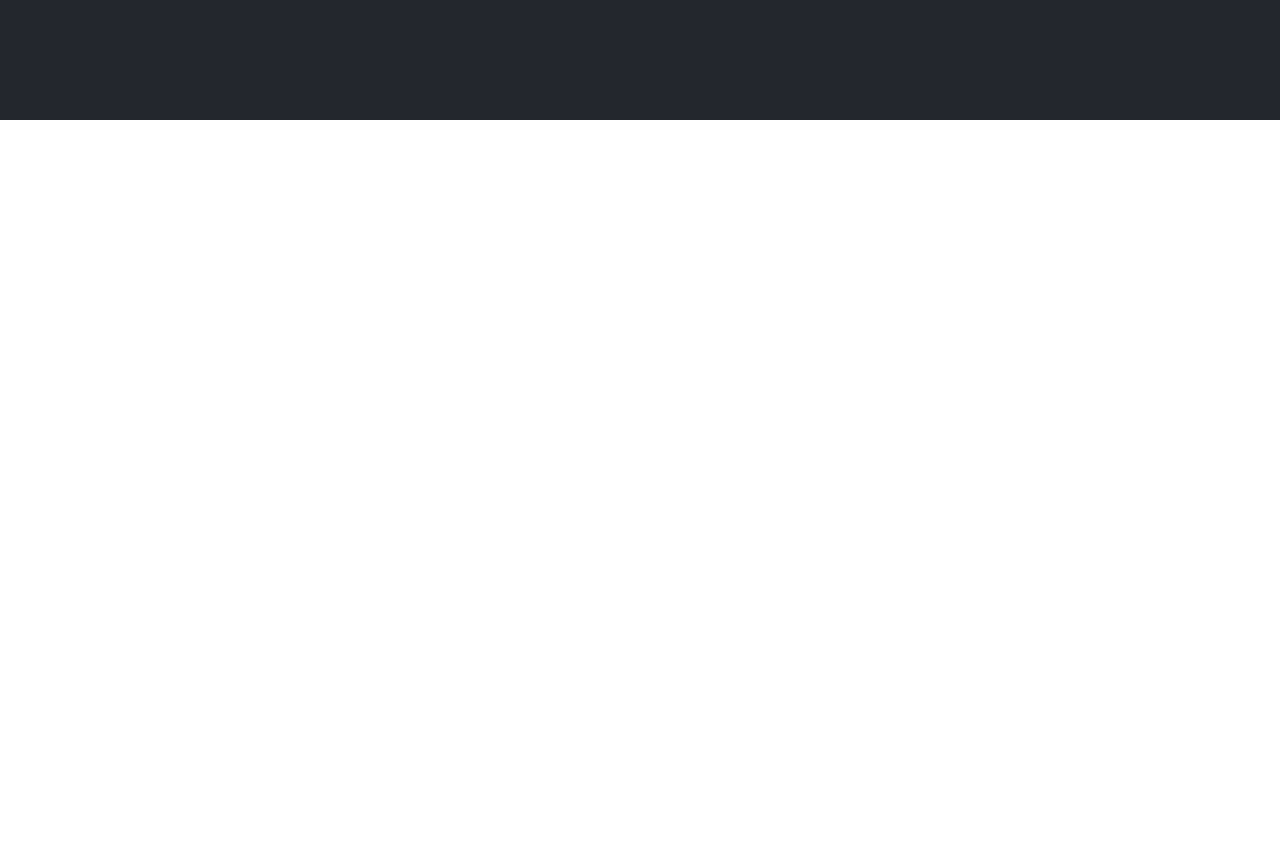
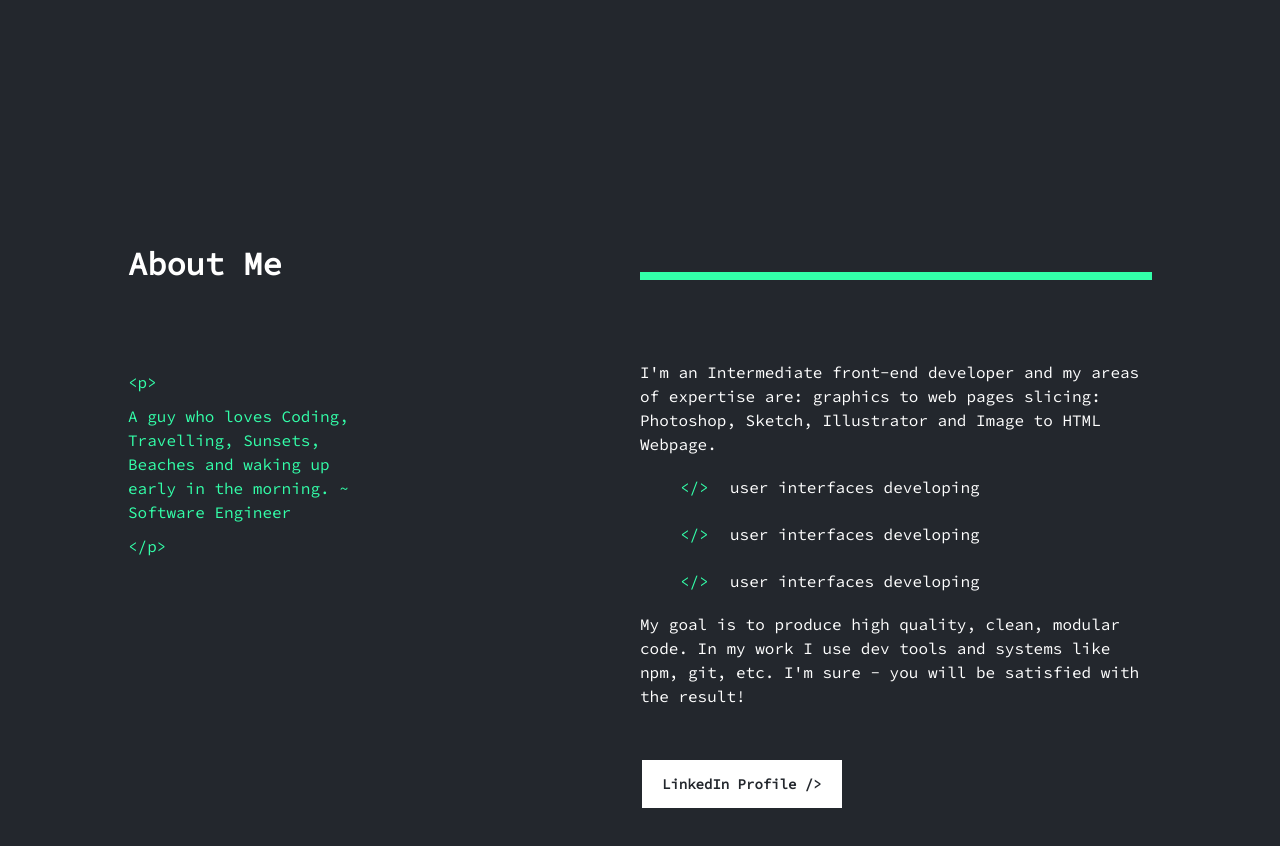
Before and after one commit to daniyalrajputt/developer-portfolio, a React (Create React App) app: page / in a window 1280 px wide. Shown: the part 676-1522 px from the top of the page. Before the commit the page ends 800 px from the top, so only its background shows below. Built offline with nearby package versions, Linux system fonts and the light colour scheme.

Commit message:
about section work

```diff
--- /dev/null
+++ b/src/components/AboutMe/aboutme.js
@@ -0,0 +1,40 @@
+import React from 'react';
+import './aboutme.scss'
+import image from '../../assets/image.jpg'
+
+function AboutMe() {
+    return (
+        <div className="about-section">
+            <div className="heading">
+                <div className="left-side"><h1>About Me</h1></div>
+                <div className="right-side">
+                    <div className="line"></div>
+                </div>
+            </div>
+            <div className="about-content">
+                <div className="left-side">
+                    <p>&lt;p&gt;</p>
+                    <p>
+                        A guy who loves Coding, Travelling, Sunsets, Beaches and waking up early in the morning.
+                        ~ Software Engineer
+                    </p>
+                    <p>&lt;/p&gt;</p>
+                </div>
+                <div className="right-side">
+                    <p>I'm an Intermediate front-end developer and my areas of expertise are:
+                        graphics to web pages slicing: Photoshop, Sketch, Illustrator and Image to HTML Webpage.</p>
+                    <ul>
+                        <li>user interfaces developing</li>
+                        <li>user interfaces developing</li>
+                        <li>user interfaces developing</li>
+                    </ul>
+                    <p>My goal is to produce high quality, clean, modular code. In my work I use dev tools and
+                        systems like npm, git, etc. I'm sure - you will be satisfied with the result! </p>
+                    <button>LinkedIn Profile <span>/&gt;</span></button>
+                </div>
+            </div>
+        </div>
+    );
+}
+
+export default AboutMe;
--- /dev/null
+++ b/src/components/AboutMe/aboutme.scss
@@ -0,0 +1,88 @@
+@import "../../Theme/variables.scss";
+
+
+.about-section{
+    background-color: $color-primary;
+    height: 100vh;
+    width: 100%;
+    display: flex;
+    flex-direction: column;
+    justify-content: space-between;
+    .heading{
+        width: 80%;
+        margin: 0 auto;
+        display: flex;
+        height: 20%;
+        align-items: flex-end;
+
+        .left-side{
+            width: 50%;
+            height: 50px;
+            display: flex;
+            align-items: flex-end;
+            h1{
+                color: $color-light;
+                margin: 0;
+                line-height: 1;
+            }
+        }
+        .right-side{
+            width: 50%;
+            height: 50px;
+            .line{
+                width: 100%;
+                height: 50px;
+                background-image: linear-gradient(180deg, transparent 85%, $color-secondary 0);
+                background-repeat: no-repeat;
+                background-size: 100%;
+                transition: background-size .4s ease;
+            }
+        }
+    }
+    .about-content{
+        width: 80%;
+        margin: 0 auto;
+        height: 70%;
+        display: flex;
+        justify-content: center;
+        // align-items: center;
+        .left-side{
+            width: 50%;
+            p{
+                width: 50%;
+                text-align: left;
+                color: $color-secondary;
+                margin: 10px 0;
+                line-height: 1.5;
+            }
+        }
+        .right-side{
+            width: 50%;
+            p{
+                color: $color-light;
+                line-height: 1.5;
+            }
+            ul{
+                color: $color-light;
+                li{
+                    margin: 15px 0;
+                    list-style:none;
+                    position: relative;
+                    padding-left: 50px;
+                    line-height: 2;
+                    &:before {
+                        content: "</>";
+                        position: absolute;
+                        left: 0;
+                        color: $color-secondary;
+                      }
+                }
+
+            }
+            button{
+                margin-top: 50px;
+            }
+        }
+
+    }
+}
--- a/src/components/Navbar/navbar.scss
+++ b/src/components/Navbar/navbar.scss
@@ -3,14 +3,20 @@
   button {
     width: max-content;
     min-width: 125px;
-    padding: 21px 20px;
+    padding: 15px 20px;
     background-color: $color-light;
     color: $color-primary;
+    border: 2px solid $color-primary;
     font-weight: 600;
     font-size: 14px;
-    border: none;
     outline: none;
+    transition: ease-in .3s;
     cursor: pointer;
+    &:hover{
+      background-color: $color-secondary;
+      color: $color-light;
+      border: 2px solid $color-secondary;
+  }
   }
 
 .navbar {
--- a/src/container/Home/index.js
+++ b/src/container/Home/index.js
@@ -1,11 +1,13 @@
 import React from 'react';
 import './home.scss'
 import Header from '../../components/Header/header'
+import AboutMe from '../../components/AboutMe/aboutme'
 
 function Home() {
   return (
     <div className="container">
         <Header/>
+        <AboutMe/>
     </div>
   );
 }
```
